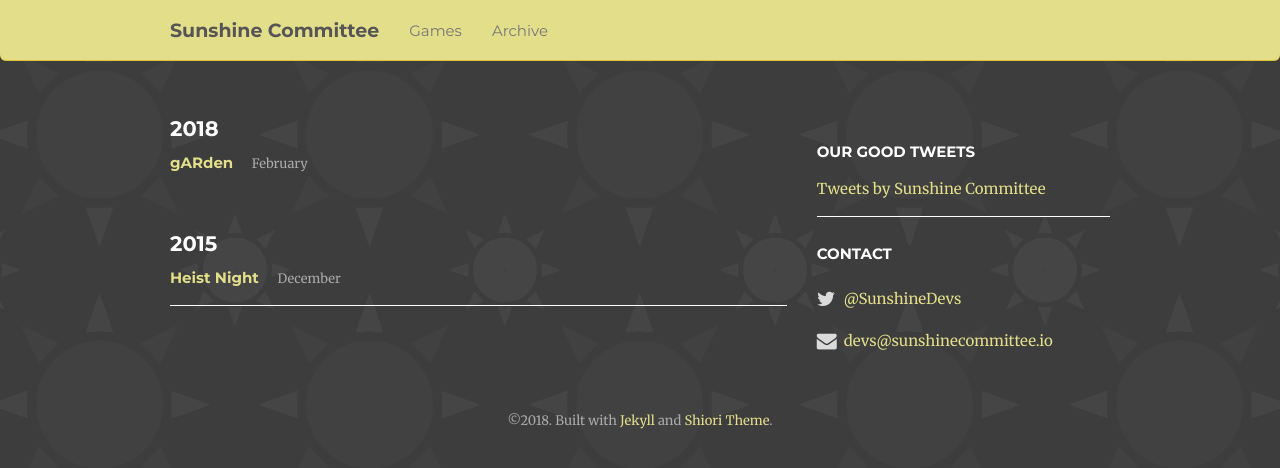
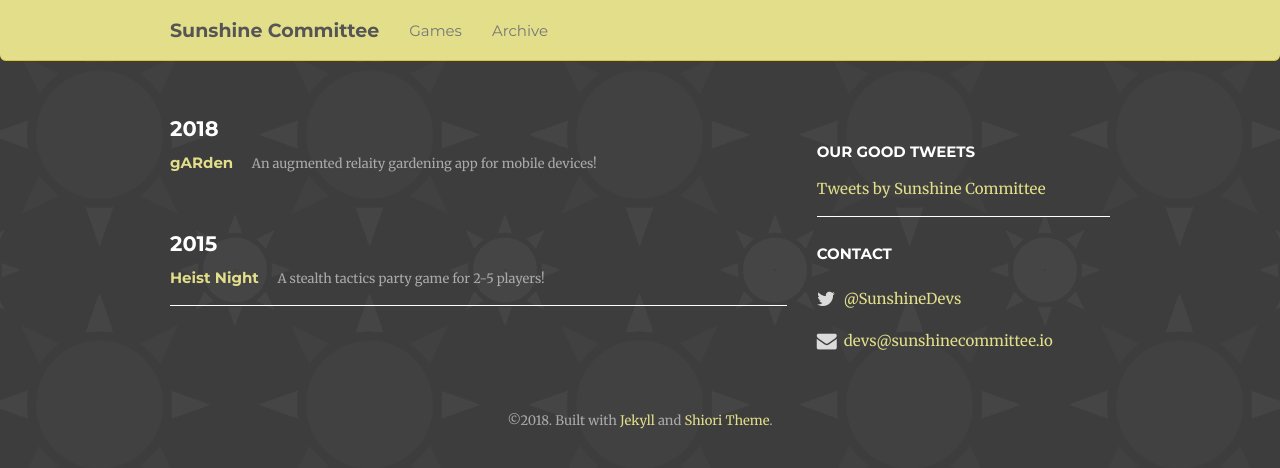
Before and after one commit to SunshineCommittee/SunshineCommittee.github.io, a Jekyll site: the page built from games.html, in a window 1280 px wide. Shown: the top 468 px of the page. Built offline with Jekyll 4.4.1, drawn with Linux system fonts in a browser that asks for light colours; nearby versions of some CDN libraries; comment, search, counter and statistics services are not loaded.

Commit message:
added favicon and briefs for game posts

```diff
--- a/_games/2015-12-10-heist-night.markdown
+++ b/_games/2015-12-10-heist-night.markdown
@@ -1,5 +1,6 @@
 ---
 title:  "Heist Night"
+brief: "A stealth tactics party game for 2-5 players!"
 ---
 A stealth tactics party game for 2-5 players!
 
--- a/_games/2018-02-10-garden.markdown
+++ b/_games/2018-02-10-garden.markdown
@@ -1,7 +1,8 @@
 ---
 title:  "gARden"
+brief: "An augmented relaity gardening app for mobile devices!"
 ---
-A n augmented relaity gardening app for mobile devices.
+An augmented relaity gardening app for mobile devices.
 <!--more-->
 
 A lot more to say and do about gARden would go here.
--- a/games.html
+++ b/games.html
@@ -14,7 +14,7 @@ permalink: "games/index.html"
   {% endif %}
   <p>
     <a href="{{ post.url | prepend:site.baseurl}}" class="post-title-archive">{{ post.title }}</a>
-    <small class="text-muted">{{ post.date | date: "%B" }}</small>
+    <small class="text-muted">{{ post.brief }}</small>
   </p>
 {% endfor %}
 </div>
```
Also changed, not shown: favicon.ico, 5 other files.
